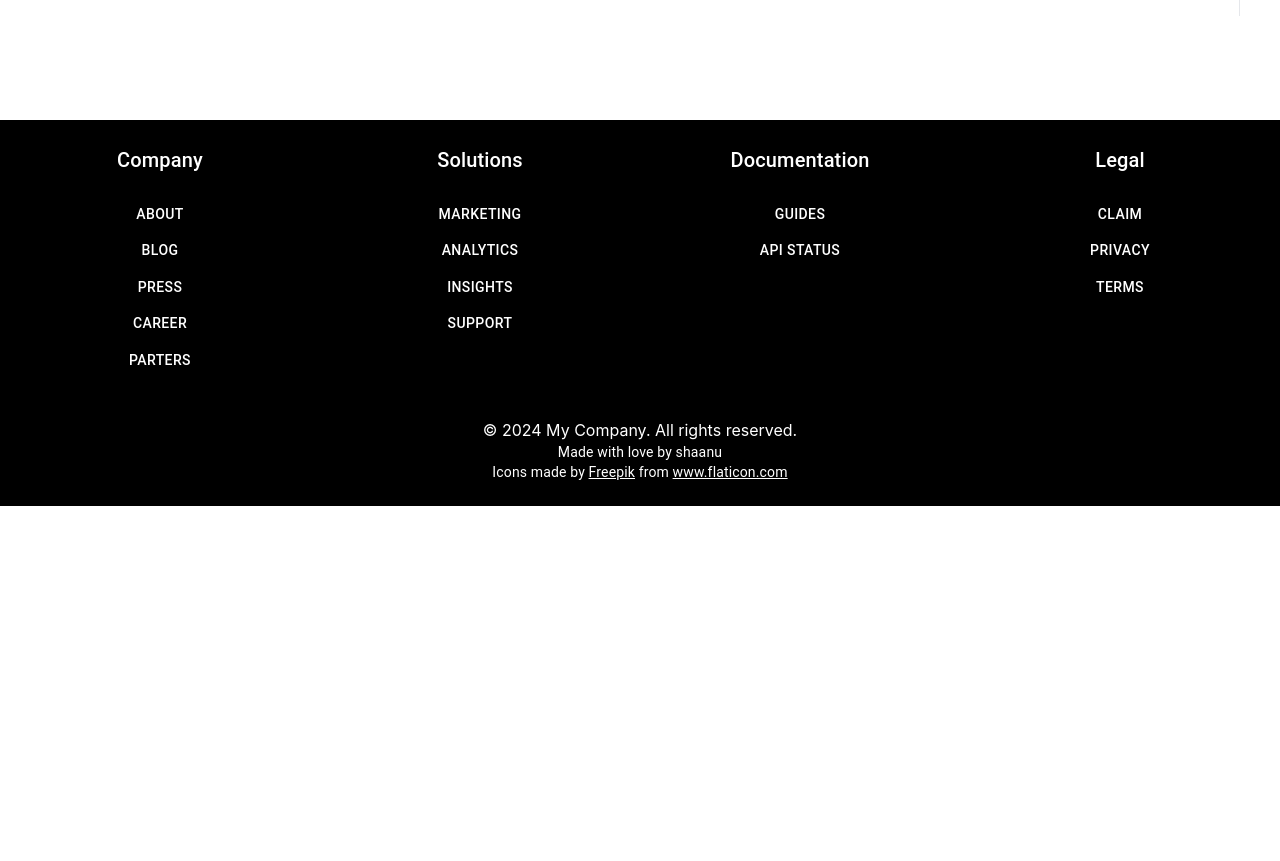
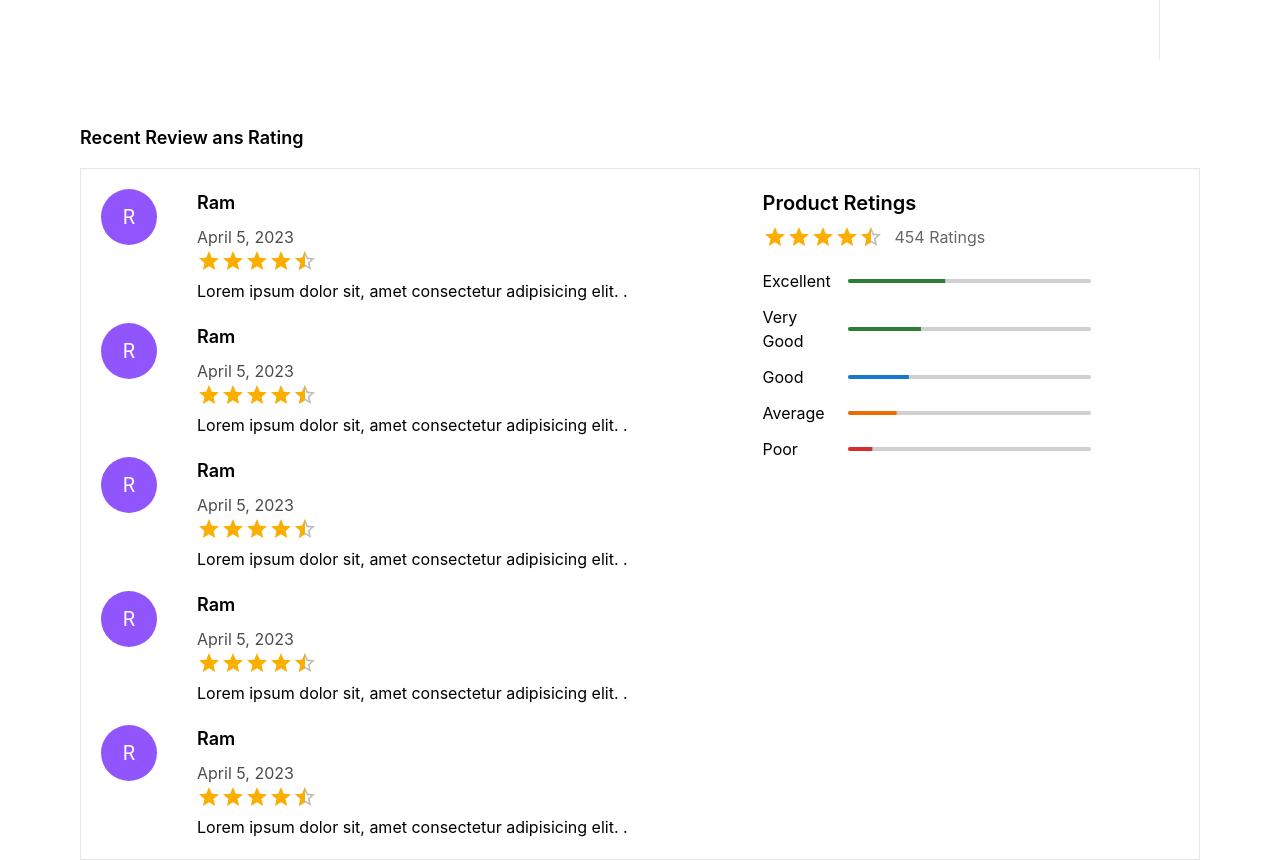
Before and after one commit to shahanasha/Ecommerce-React-SpringBoot-TailwindCss, a React (Create React App) app: page / in a window 1280 px wide. Shown: the part 1080-1941 px from the top of the page. Before the commit the page ends 1586 px from the top, so only its background shows below. Built offline with nearby package versions, Linux system fonts and the light colour scheme.

Commit message:
similar product updation

```diff
--- a/src/Customer/components/ProductDetails/ProductDetails.jsx
+++ b/src/Customer/components/ProductDetails/ProductDetails.jsx
@@ -22,7 +22,10 @@
 import { useState } from 'react'
 import { StarIcon } from '@heroicons/react/20/solid'
 import { RadioGroup } from '@headlessui/react'
-import { Button, Rating } from '@mui/material'
+import { Box, Button, Grid, LinearProgress, Rating } from '@mui/material'
+import ProductReviewCard from './ProductReviewCard'
+import { mens_kurta } from '../../../Data/mens_kurta'
+import HomeSectionCard from '../HomeSectionCard/HomeSectionCard'
 
 const product = {
     name: 'Basic Tee 6-Pack',
@@ -85,7 +88,7 @@ export default function ProductDetails() {
     const [selectedSize, setSelectedSize] = useState(product.sizes[2])
 
     return (
-        <div className="bg-white">
+        <div className="bg-white lg:px-20">
             <div className="pt-6">
                 <nav aria-label="Breadcrumb">
                     <ol role="list" className="mx-auto flex max-w-2xl items-center space-x-2 px-4 sm:px-6 lg:max-w-7xl lg:px-8">
@@ -168,7 +171,7 @@ export default function ProductDetails() {
                                 {/* Sizes */}
                                 <div className="mt-10">
                                     <div className="flex items-center justify-between">
-                                      <h3 className="text-sm font-medium text-gray-900">Size</h3>
+                                        <h3 className="text-sm font-medium text-gray-900">Size</h3>
 
                                     </div>
 
@@ -225,7 +228,7 @@ export default function ProductDetails() {
                                     </RadioGroup>
                                 </div>
 
-                                <Button variant='contained' sx={{px:"2rem" , py:"1rem", bgcolor:"#9155fd"}}>
+                                <Button variant='contained' sx={{ px: "2rem", py: "1rem", bgcolor: "#9155fd" }}>
                                     Add To Cart
                                 </Button>
                             </form>
@@ -265,6 +268,87 @@ export default function ProductDetails() {
                         </div>
                     </div>
                 </section>
+                {/* ratings and reviews */}
+                <section>
+                    <h1 className='font-semibold text-lg pb-4'> Recent Review ans Rating</h1>
+
+                    <div className='border p-5'>
+                        <Grid container spacing={7}>
+                            <Grid item xs={7}>
+                                <div className='space-y-5'>
+                                    {[1, 1, 1, 1, 1].map((item) => <ProductReviewCard />)}
+                                </div>
+                            </Grid>
+
+                            <Grid item xs={5} >
+                                <h1 className='text-xl font-semibold pb-2'>Product Retings</h1>
+
+                                <div className='flex items-center space-x-3'>
+                                    <Rating name="read-only" value={4.6} precision={0.5} />
+                                    <p className='opacity-60'>454 Ratings</p>
+                                </div>
+
+                                <Box className="mt-5 space-y-3">
+                                    <Grid container alignItems="center" gap={2}>
+                                        <Grid item xs={2} >
+                                            <p>Excellent</p>
+                                        </Grid>
+                                        <Grid item xs={7}>
+                                            <LinearProgress sx={{ bgcolor: "#d0d0d0", borderRadius: 4, heigth: 7 }} variant='determinate' value={40} color='success' />
+                                        </Grid>
+                                    </Grid>
+
+                                    <Grid container alignItems="center" gap={2}>
+                                        <Grid item xs={2} >
+                                            <p>Very Good</p>
+                                        </Grid>
+                                        <Grid item xs={7}>
+                                            <LinearProgress sx={{ bgcolor: "#d0d0d0", borderRadius: 4, heigth: 7 }} variant='determinate' value={30} color='success' />
+                                        </Grid>
+                                    </Grid>
+
+                                    <Grid container alignItems="center" gap={2}>
+                                        <Grid item xs={2} >
+                                            <p>Good</p>
+                                        </Grid>
+                                        <Grid item xs={7}>
+                                            <LinearProgress sx={{ bgcolor: "#d0d0d0", borderRadius: 4, heigth: 7, color: "yellow" }} variant='determinate' value={25} />
+                                        </Grid>
+                                    </Grid>
+
+                                    <Grid container alignItems="center" gap={2}>
+                                        <Grid item xs={2} >
+                                            <p>Average</p>
+                                        </Grid>
+                                        <Grid item xs={7}>
+                                            <LinearProgress sx={{ bgcolor: "#d0d0d0", borderRadius: 4, heigth: 7 }} variant='determinate' value={20} color='warning' />
+                                        </Grid>
+                                    </Grid>
+                                    <Grid container alignItems="center" gap={2}>
+                                        <Grid item xs={2} >
+                                            <p>Poor</p>
+                                        </Grid>
+                                        <Grid item xs={7}>
+                                            <LinearProgress sx={{ bgcolor: "#d0d0d0", borderRadius: 4, heigth: 7 }} variant='determinate' value={10} color='error' />
+                                        </Grid>
+                                    </Grid>
+                                </Box>
+                            </Grid>
+                        </Grid>
+                    </div>
+                </section>
+
+                {/* Similar products */}
+
+                <section className='pt-10'>
+
+                    <h1 className='py-5 text-xl font-bold'>Similar Products</h1>
+
+                    <div className='flex flex-wrap space-y-5'>
+                          {mens_kurta.map((item)=><HomeSectionCard product={item}/>)}
+                    </div>
+
+                </section>
             </div>
         </div>
     )
--- /dev/null
+++ b/src/Customer/components/ProductDetails/ProductReviewCard.jsx
@@ -0,0 +1,28 @@
+import { Avatar, Box, Grid, Rating } from '@mui/material'
+import React from 'react'
+
+const ProductReviewCard = () => {
+  return (
+    <div>
+        <Grid container spacing={2} gap={3}>
+            <Grid item sx={1}>
+                <Box>
+                    <Avatar className='text-white ' sx={{width:56,height:56, bgcolor:"#9155fd"}}>R</Avatar>
+                </Box>
+            </Grid>
+
+            <Grid item xs={9}>
+                <div className='space-y-2'>
+                    <p className='font-semibold text-lg'>Ram</p>
+                    <p className='opacity-70'> April 5, 2023</p>
+                </div>
+
+                <Rating value={4.5} name='half-rating' readOnly precision={0.5}/>
+                <p >Lorem ipsum dolor sit, amet consectetur adipisicing elit. .</p>
+            </Grid>
+        </Grid>
+    </div>
+  )
+}
+
+export default ProductReviewCard
```
